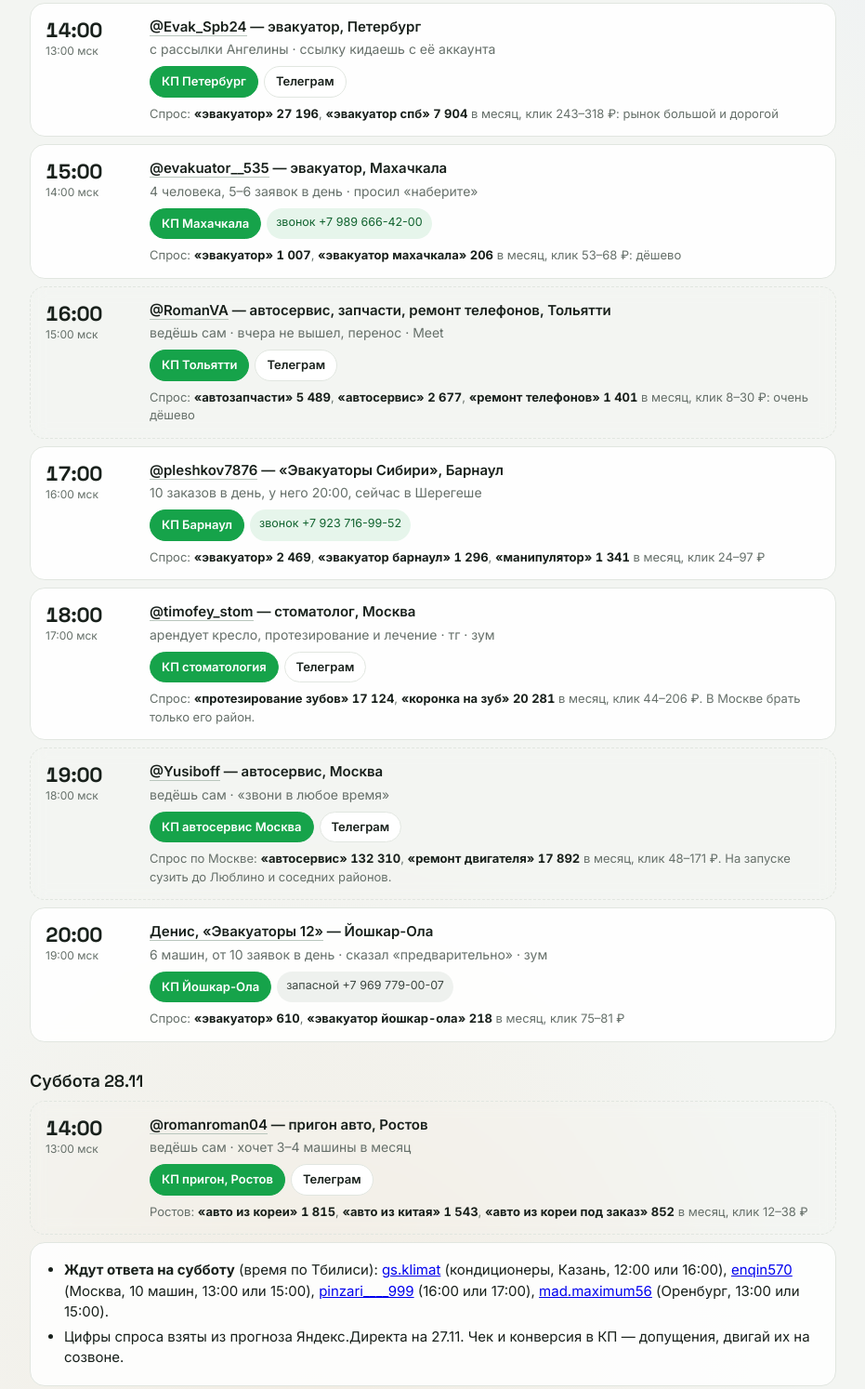
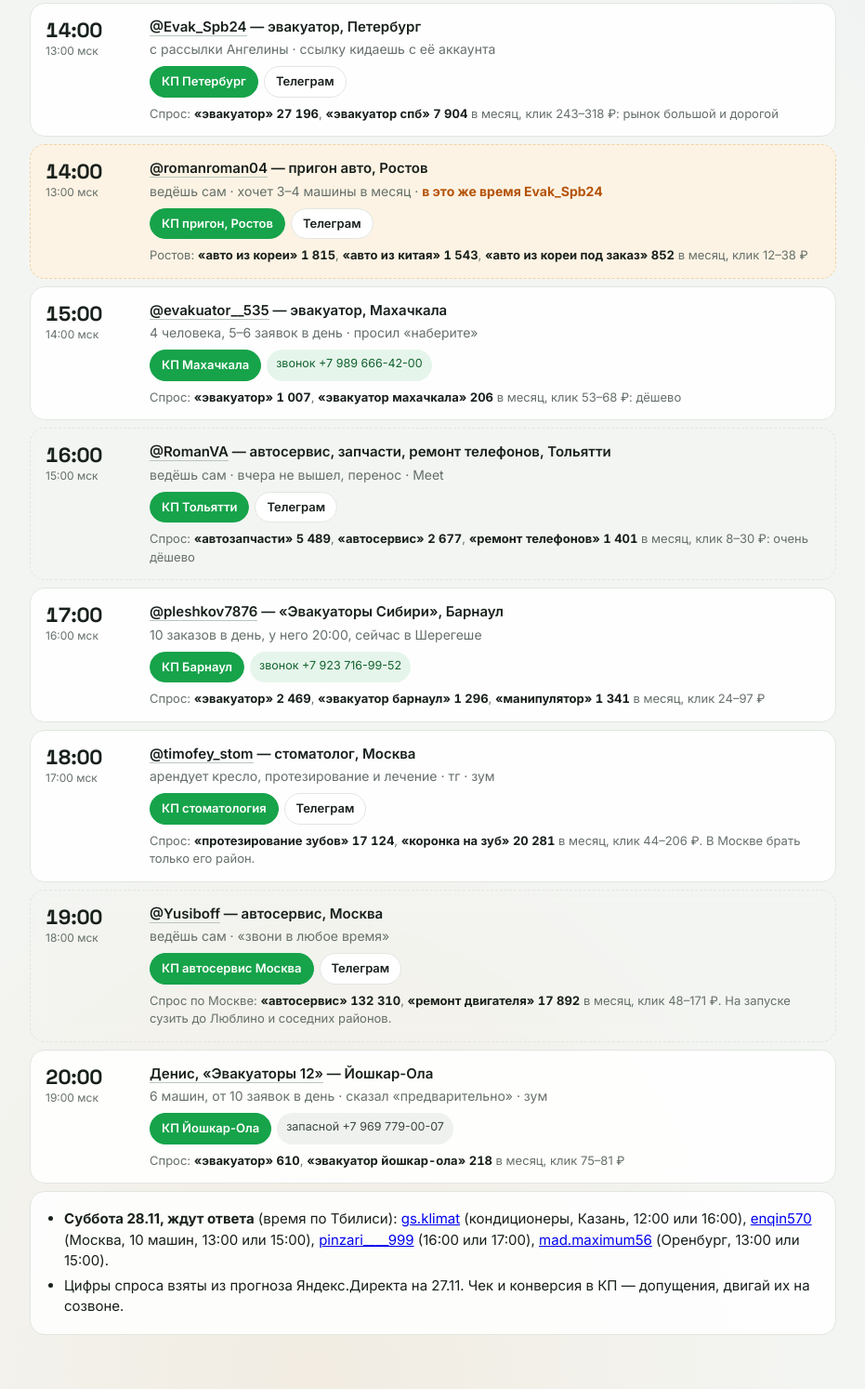
Before and after one commit to MaximMaximenia/ads-dashboard, a browser extension: page dashboard/leads/2026-11-26/график-27.11/index.html in a window 1280 px wide. Shown: the part 592-2086 px from the top of the page at 93% size, without its empty margins (174-1105 px from the left). Drawn offline with Linux system fonts and the light colour scheme.

Commit message:
Роман по пригону на 27.11
Co-Authored-By: Claude Opus 5.5 <noreply@anthropic.com>

```diff
--- a/dashboard/leads/2026-11-26/график-27.11/index.html
+++ b/dashboard/leads/2026-11-26/график-27.11/index.html
@@ -26,6 +26,7 @@ h2{font:600 18px var(--fd);margin:30px 0 10px}
 .tag{font-size:12.5px;padding:6px 10px;border-radius:99px;background:#eef1ee;color:#3c4640}
 .tag.ph{background:var(--gs);color:#11632f}.tag.w{background:var(--ws);color:var(--warn)}
 .dem{font-size:13px;color:var(--mute);margin-top:8px}.dem b{color:var(--ink);font-variant-numeric:tabular-nums}
+.slot.own.clash{border-color:#efd3a6;background:var(--ws)}
 .slot.own{background:transparent;border-style:dashed}
 .note{background:var(--card);border:1px solid var(--line);border-radius:16px;padding:14px 18px}
 .note ul{margin:0;padding-left:18px}.note li{margin:4px 0}
@@ -37,7 +38,7 @@ h2{font:600 18px var(--fd);margin:30px 0 10px}
 <p class="sub">Время крупно по Тбилиси, ниже по Москве. Имя ведёт на профиль человека, зелёная кнопка открывает КП. Напоминания стоят на 10:00 по Тбилиси и за час до каждого созвона.</p>
 
 <div class="kpi">
-<div class="a"><b>9</b><span>созвонов сегодня</span></div>
+<div class="a"><b>10</b><span>созвонов сегодня</span></div>
 <div><b>10</b><span>КП готовы, на всех</span></div>
 <div><b>2</b><span>звонка на номер</span></div>
 <div><b>12–20</b><span>по Тбилиси, подряд</span></div>
@@ -64,6 +65,12 @@ h2{font:600 18px var(--fd);margin:30px 0 10px}
 <div class="dem">Спрос: <b>«эвакуатор» 27 196</b>, <b>«эвакуатор спб» 7 904</b> в месяц, клик 243–318 ₽: рынок большой и дорогой</div>
 </div></div>
 
+<div class="slot own clash"><div class="t"><b>14:00</b><span>13:00 мск</span></div><div>
+<div class="who"><a href="https://t.me/romanroman04" target="_blank" rel="noopener">@romanroman04</a> — пригон авто, Ростов</div>
+<div class="what">ведёшь сам · хочет 3–4 машины в месяц · <b style="color:var(--warn)">в это же время Evak_Spb24</b></div>
+<div class="row"><a class="btn kp" href="https://claude.ai/artifact/5TL5rHxtqCwKub5WGV4jid" target="_blank" rel="noopener">КП пригон, Ростов</a><a class="btn" href="https://t.me/romanroman04" target="_blank" rel="noopener">Телеграм</a></div>
+<div class="dem">Ростов: <b>«авто из кореи» 1 815</b>, <b>«авто из китая» 1 543</b>, <b>«авто из кореи под заказ» 852</b> в месяц, клик 12–38 ₽</div>
+</div></div>
 <div class="slot"><div class="t"><b>15:00</b><span>14:00 мск</span></div><div>
 <div class="who"><a href="https://www.instagram.com/evakuator__535/" target="_blank" rel="noopener">@evakuator__535</a> — эвакуатор, Махачкала</div>
 <div class="what">4 человека, 5–6 заявок в день · просил «наберите»</div>
@@ -106,15 +113,8 @@ h2{font:600 18px var(--fd);margin:30px 0 10px}
 <div class="dem">Спрос: <b>«эвакуатор» 610</b>, <b>«эвакуатор йошкар-ола» 218</b> в месяц, клик 75–81 ₽</div>
 </div></div>
 
-<h2>Суббота 28.11</h2>
-<div class="slot own"><div class="t"><b>14:00</b><span>13:00 мск</span></div><div>
-<div class="who"><a href="https://t.me/romanroman04" target="_blank" rel="noopener">@romanroman04</a> — пригон авто, Ростов</div>
-<div class="what">ведёшь сам · хочет 3–4 машины в месяц</div>
-<div class="row"><a class="btn kp" href="https://claude.ai/artifact/5TL5rHxtqCwKub5WGV4jid" target="_blank" rel="noopener">КП пригон, Ростов</a><a class="btn" href="https://t.me/romanroman04" target="_blank" rel="noopener">Телеграм</a></div>
-<div class="dem">Ростов: <b>«авто из кореи» 1 815</b>, <b>«авто из китая» 1 543</b>, <b>«авто из кореи под заказ» 852</b> в месяц, клик 12–38 ₽</div>
-</div></div>
 <div class="note"><ul>
-<li><b>Ждут ответа на субботу</b> (время по Тбилиси): <a href="https://www.threads.com/@gs.klimat" target="_blank" rel="noopener">gs.klimat</a> (кондиционеры, Казань, 12:00 или 16:00), <a href="https://www.instagram.com/enqin570/" target="_blank" rel="noopener">enqin570</a> (Москва, 10 машин, 13:00 или 15:00), <a href="https://www.instagram.com/pinzari____999/" target="_blank" rel="noopener">pinzari____999</a> (16:00 или 17:00), <a href="https://www.instagram.com/mad.maximum56/" target="_blank" rel="noopener">mad.maximum56</a> (Оренбург, 13:00 или 15:00).</li>
+<li><b>Суббота 28.11, ждут ответа</b> (время по Тбилиси): <a href="https://www.threads.com/@gs.klimat" target="_blank" rel="noopener">gs.klimat</a> (кондиционеры, Казань, 12:00 или 16:00), <a href="https://www.instagram.com/enqin570/" target="_blank" rel="noopener">enqin570</a> (Москва, 10 машин, 13:00 или 15:00), <a href="https://www.instagram.com/pinzari____999/" target="_blank" rel="noopener">pinzari____999</a> (16:00 или 17:00), <a href="https://www.instagram.com/mad.maximum56/" target="_blank" rel="noopener">mad.maximum56</a> (Оренбург, 13:00 или 15:00).</li>
 <li>Цифры спроса взяты из прогноза Яндекс.Директа на 27.11. Чек и конверсия в КП — допущения, двигай их на созвоне.</li>
 </ul></div>
 </div>
```
